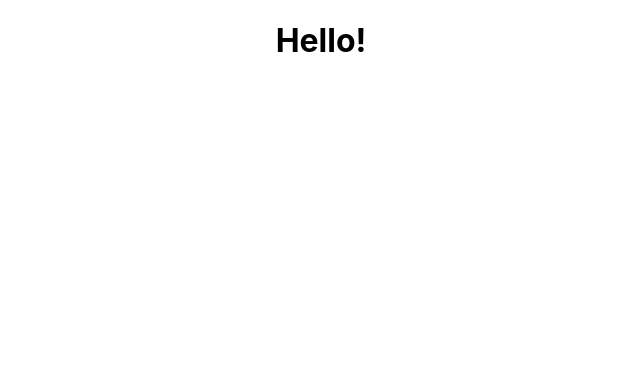
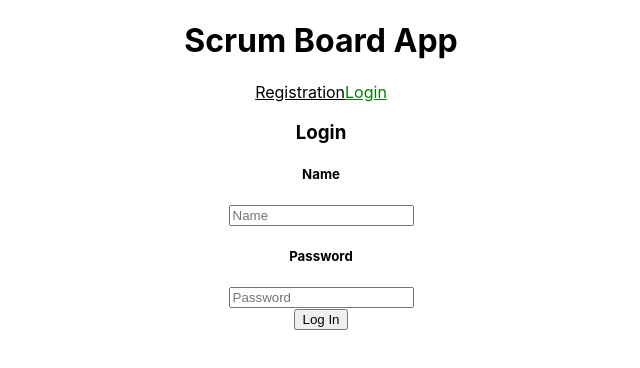
Before and after one commit to mlichlundia/scrum_board, a React (Create React App) app: page /login in a window 1280 px wide. Shown: the top 368 px of the page, without its empty margins (319-959 px from the left). Built offline with nearby package versions, Linux system fonts and the light colour scheme.

Commit message:
add registartion & login pages

```diff
--- a/src/App.css
+++ b/src/App.css
@@ -1,3 +1,11 @@
 .App {
   text-align: center;
 }
+
+.active-route {
+  color: green;
+}
+
+.inactive-route {
+  color: black;
+}
--- a/src/App.js
+++ b/src/App.js
@@ -1,9 +1,29 @@
 import './App.css'
+import { NavLink, Outlet } from 'react-router-dom'
 
 function App() {
   return (
     <div className="App">
-      <h1>Hello!</h1>
+      <h1>Scrum Board App</h1>
+      <nav>
+        <NavLink
+          to="/registration"
+          className={({ isActive }) =>
+            isActive ? 'active-route' : 'inactive-route'
+          }
+        >
+          Registration
+        </NavLink>
+        <NavLink
+          to="/login"
+          className={({ isActive }) =>
+            isActive ? 'active-route' : 'inactive-route'
+          }
+        >
+          Login
+        </NavLink>
+      </nav>
+      <Outlet />
     </div>
   )
 }
--- a/src/index.js
+++ b/src/index.js
@@ -1,17 +1,25 @@
-import React from 'react';
-import ReactDOM from 'react-dom';
-import './index.css';
-import App from './App';
-import reportWebVitals from './reportWebVitals';
+import React from 'react'
+import ReactDOM from 'react-dom'
+import './index.css'
+import reportWebVitals from './reportWebVitals'
+import { BrowserRouter, Routes, Route } from 'react-router-dom'
+import App from './App'
+import Registration from './routes/Registration/Registration'
+import Login from './routes/Login/Login'
 
 ReactDOM.render(
-  <React.StrictMode>
-    <App />
-  </React.StrictMode>,
-  document.getElementById('root')
-);
+  <BrowserRouter>
+    <Routes>
+      <Route path="/" element={<App />}>
+        <Route path="registration" element={<Registration />}></Route>
+        <Route path="login" element={<Login />}></Route>
+      </Route>
+    </Routes>
+  </BrowserRouter>,
+  document.getElementById('root'),
+)
 
 // If you want to start measuring performance in your app, pass a function
 // to log results (for example: reportWebVitals(console.log))
 // or send to an analytics endpoint. Learn more: https://bit.ly/CRA-vitals
-reportWebVitals();
+reportWebVitals()
--- /dev/null
+++ b/src/routes/Login/Login.jsx
@@ -0,0 +1,26 @@
+export default function Login() {
+  return (
+    <div>
+      <form method="post" autocomplete="on" className="form registartion_">
+        <h3>Login</h3>
+        <section>
+          <div className="form-field username-form-field">
+            <label for="name">
+              <h5>Name</h5>
+            </label>
+            <input type="text" placeholder="Name" required></input>
+          </div>
+          <div className="form-field password-form-field">
+            <label for="password">
+              <h5>Password</h5>
+            </label>
+            <input type="password" placeholder="Password" required></input>
+          </div>
+        </section>
+        <section>
+          <button type="submit">Log In</button>
+        </section>
+      </form>
+    </div>
+  )
+}
--- /dev/null
+++ b/src/routes/Registration/Registration.jsx
@@ -0,0 +1,26 @@
+export default function Login() {
+  return (
+    <div>
+      <form method="post" autocomplete="on" className="form registartion_">
+        <h3>Registration</h3>
+        <section>
+          <div className="form-field username-form-field">
+            <label for="name">
+              <h5>Name</h5>
+            </label>
+            <input type="text" placeholder="Name" required></input>
+          </div>
+          <div className="form-field password-form-field">
+            <label for="password">
+              <h5>Password</h5>
+            </label>
+            <input type="password" placeholder="Password" required></input>
+          </div>
+        </section>
+        <section>
+          <button type="submit">Register</button>
+        </section>
+      </form>
+    </div>
+  )
+}
```
